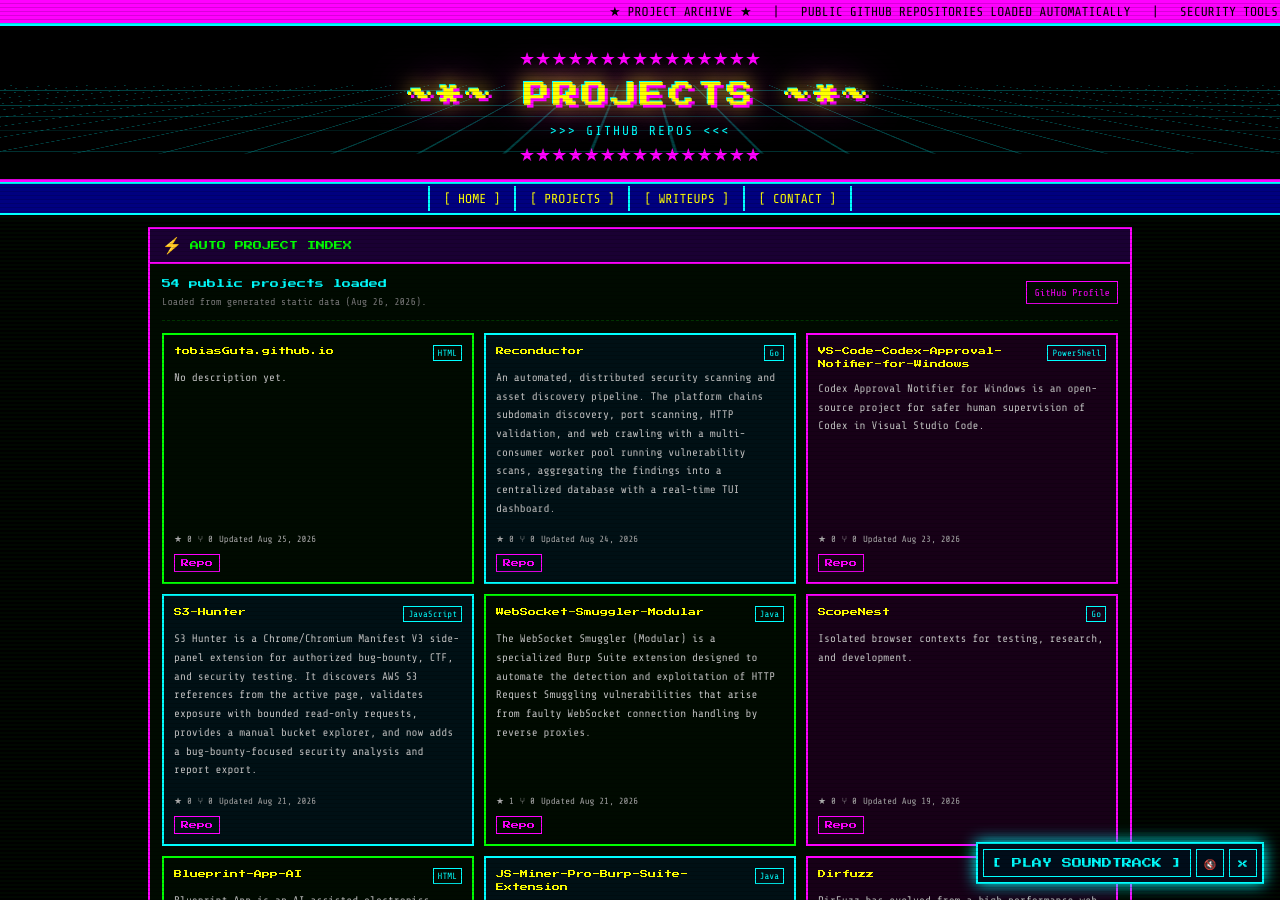
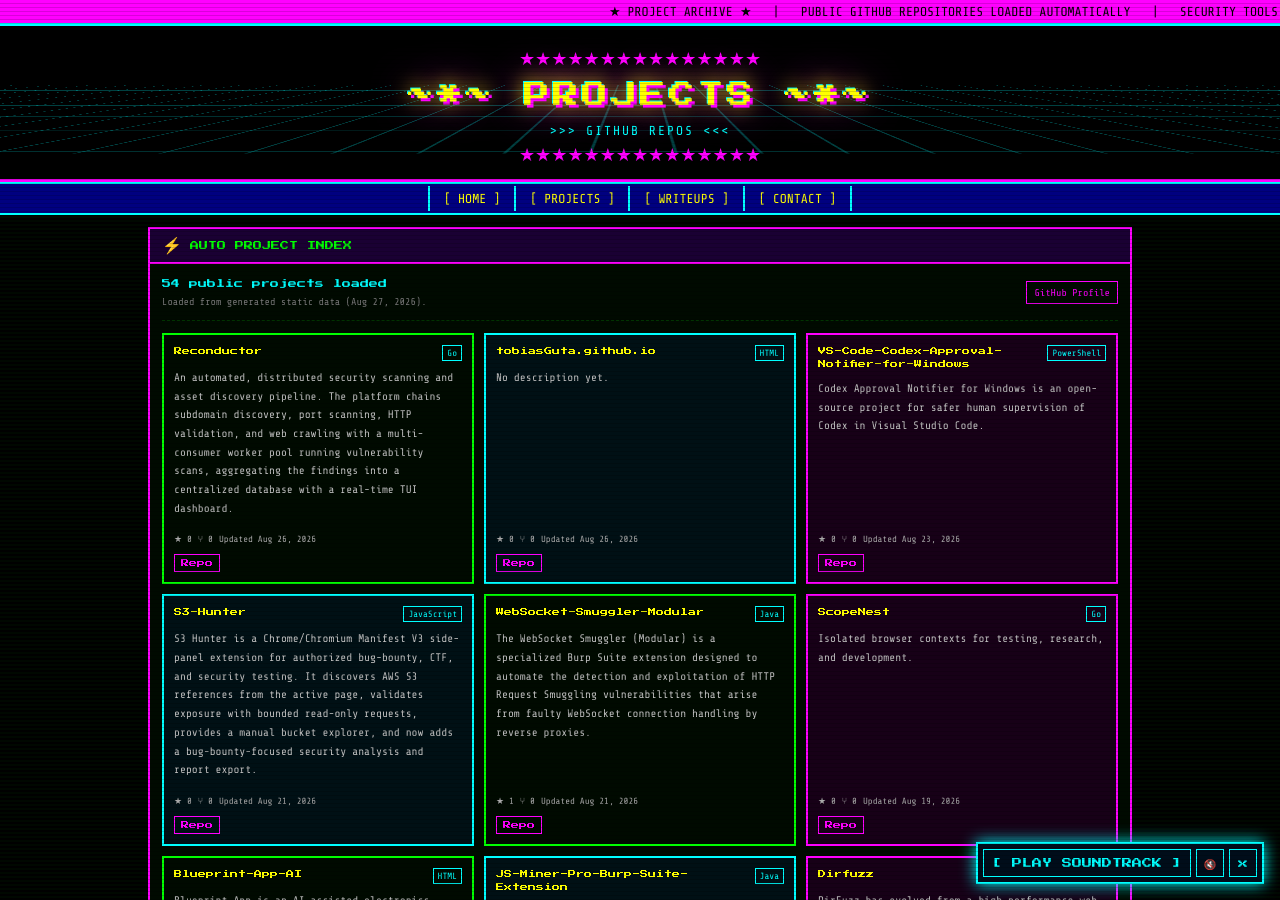
Before and after one commit to tobiasGuta/tobiasGuta.github.io, a Jekyll site: the page built from projects.html, in a window 1280 px wide and 900 px high. Built offline with Jekyll 4.4.1, drawn with Linux system fonts in a browser that asks for light colours; part of the change alters nothing that is shown.

```diff
--- a/assets/data/projects.json
+++ b/assets/data/projects.json
@@ -1,8 +1,21 @@
 {
   "owner": "tobiasGuta",
   "source": "github_api",
-  "generated_at": "2026-08-26T09:00:50.173189+00:00",
+  "generated_at": "2026-08-27T19:03:38.350793+00:00",
   "projects": [
+    {
+      "name": "Reconductor",
+      "description": "An automated, distributed security scanning and asset discovery pipeline. The platform chains subdomain discovery, port scanning, HTTP validation, and web crawling with a multi-consumer worker pool running vulnerability scans, aggregating the findings into a centralized database with a real-time TUI dashboard.",
+      "html_url": "https://github.com/tobiasGuta/Reconductor",
+      "homepage": null,
+      "language": "Go",
+      "topics": [],
+      "stargazers_count": 0,
+      "forks_count": 0,
+      "updated_at": "2026-08-26T22:52:07Z",
+      "fork": false,
+      "archived": false
+    },
     {
       "name": "tobiasGuta.github.io",
       "description": null,
@@ -12,20 +25,7 @@
       "topics": [],
       "stargazers_count": 0,
       "forks_count": 0,
-      "updated_at": "2026-08-25T08:59:12Z",
-      "fork": false,
-      "archived": false
-    },
-    {
-      "name": "Reconductor",
-      "description": "An automated, distributed security scanning and asset discovery pipeline. The platform chains subdomain discovery, port scanning, HTTP validation, and web crawling with a multi-consumer worker pool running vulnerability scans, aggregating the findings into a centralized database with a real-time TUI dashboard.",
-      "html_url": "https://github.com/tobiasGuta/Reconductor",
-      "homepage": null,
-      "language": "Go",
-      "topics": [],
-      "stargazers_count": 0,
-      "forks_count": 0,
-      "updated_at": "2026-08-24T16:44:48Z",
+      "updated_at": "2026-08-26T09:04:31Z",
       "fork": false,
       "archived": false
     },
```
